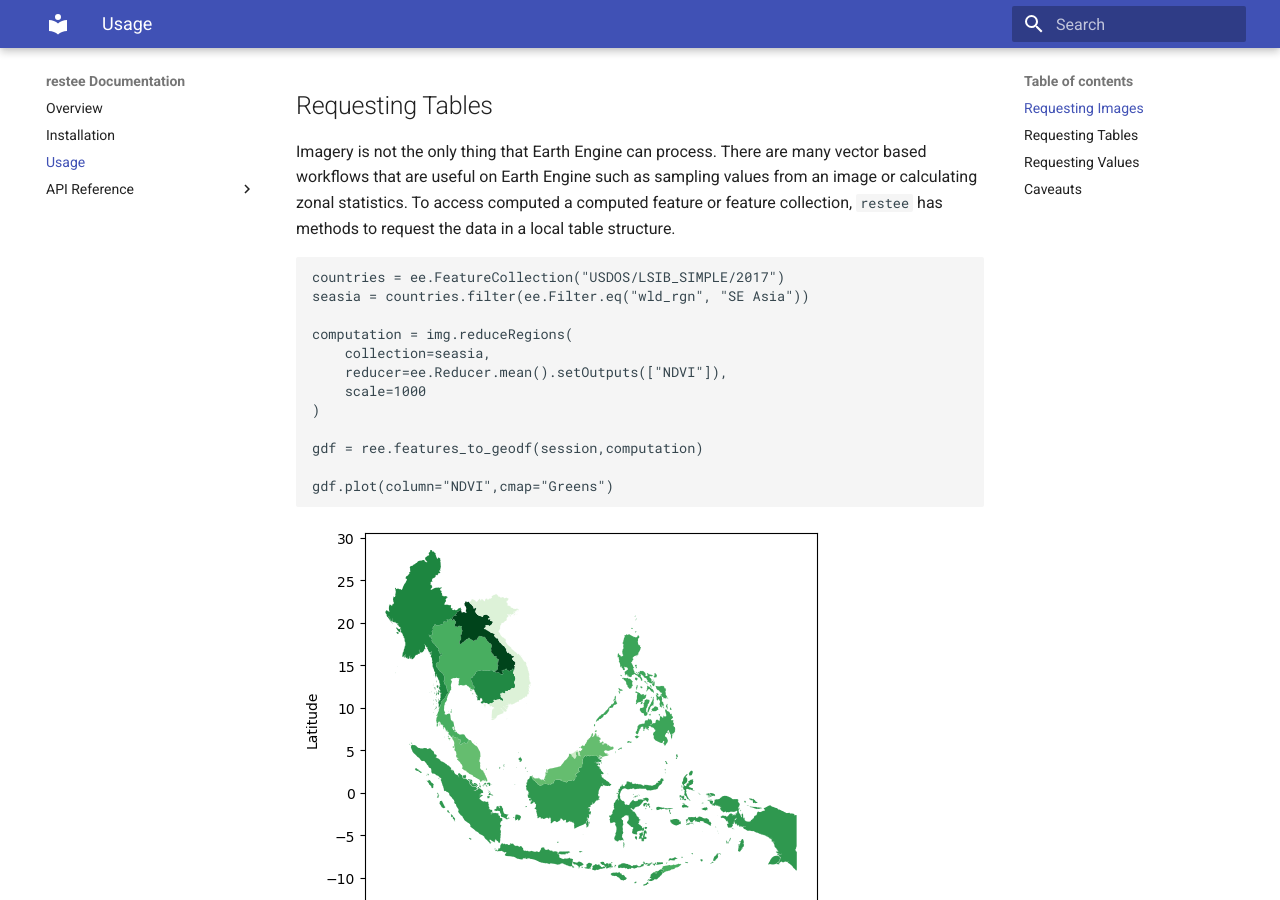
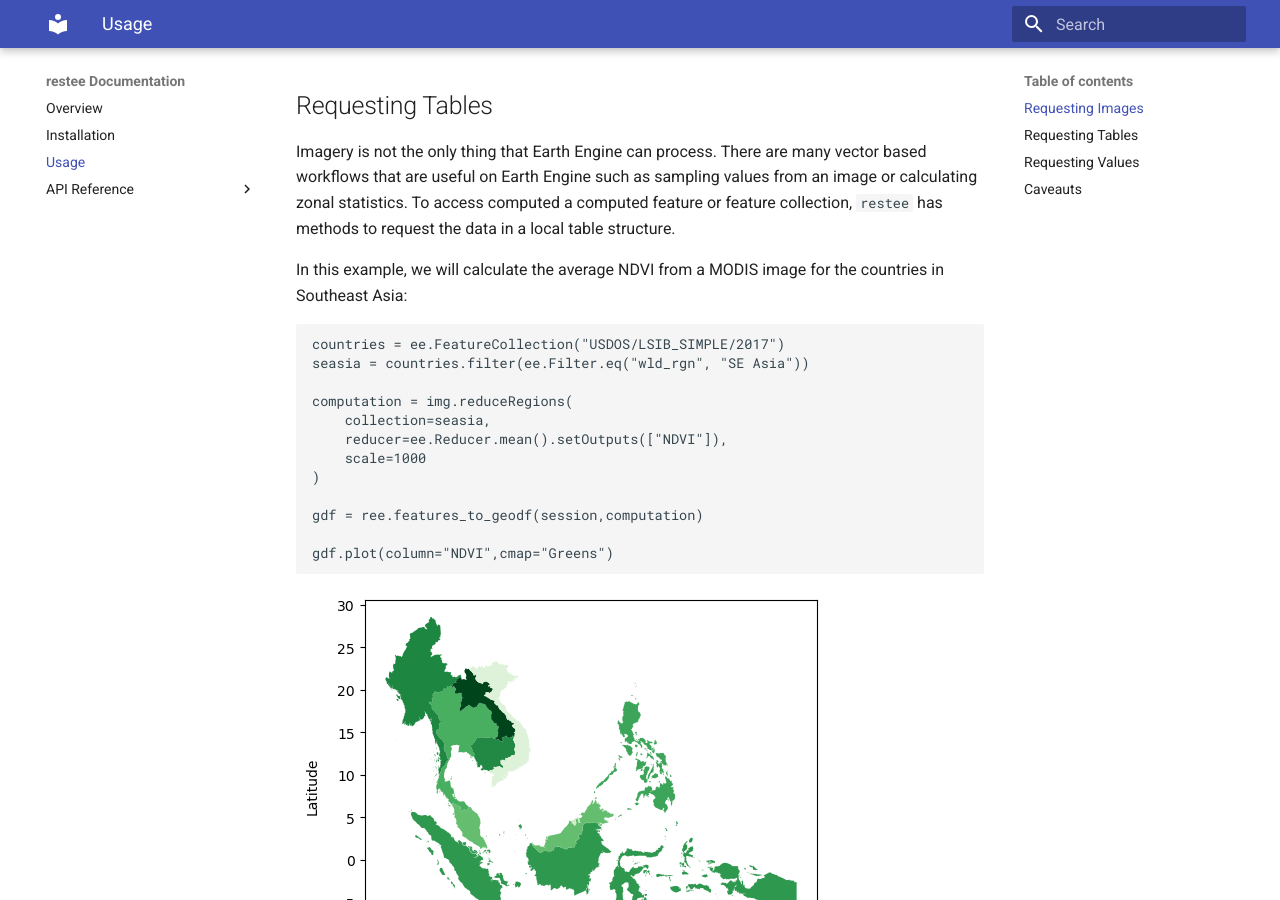
Before and after one commit to KMarkert/restee, an MkDocs documentation site: the page built from docs/usage.md, in a window 1280 px wide and 900 px high, scrolled down 2794 px. Built offline with MkDocs 1.6.1 and Material for MkDocs 9.7.7, drawn with Linux system fonts in a browser that asks for light colours.

Commit message:
fixing references to doc images

````diff
--- a/docs/usage.md
+++ b/docs/usage.md
@@ -30,7 +30,7 @@
 imshow(domain.mask)
 ```
 
-![Maine domain](/img/domain_example.png)
+![Maine domain](img/domain_example.png)
 
 Now that we have a domain we can use that to control where on the globe we request imagery. Here we simply grab the first image in the MOD13Q1 NDVI collection and request the data for Maine.
 
@@ -85,6 +85,8 @@
 ## Requesting Tables
 
 Imagery is not the only thing that Earth Engine can process. There are many vector based workflows that are useful on Earth Engine such as sampling values from an image or calculating zonal statistics. To access computed a computed feature or feature collection, `restee` has methods to request the data in a local table structure.
+
+In this example, we will calculate the average NDVI from a MODIS image for the countries in Southeast Asia:
 
 ```python
 countries = ee.FeatureCollection("USDOS/LSIB_SIMPLE/2017")
````
